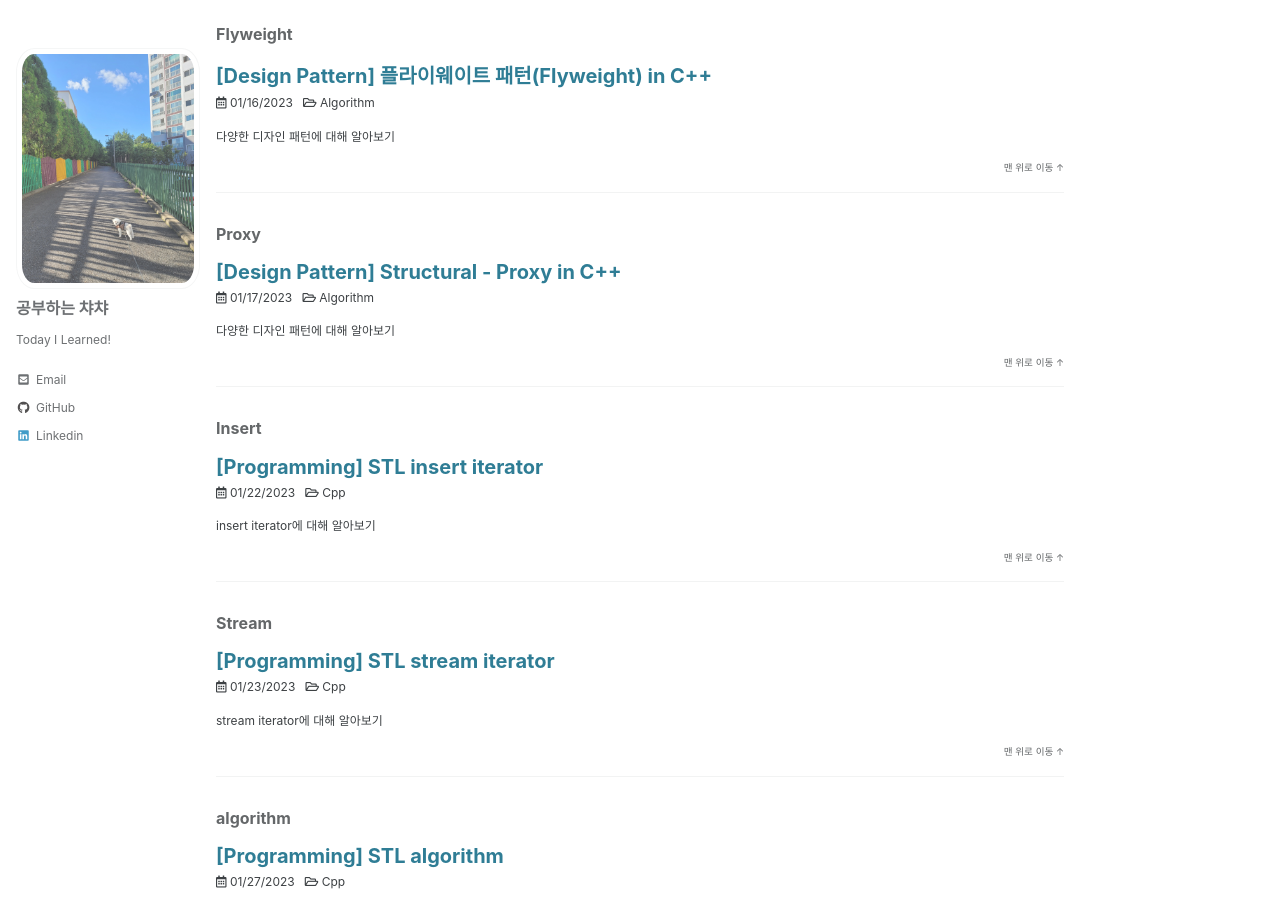
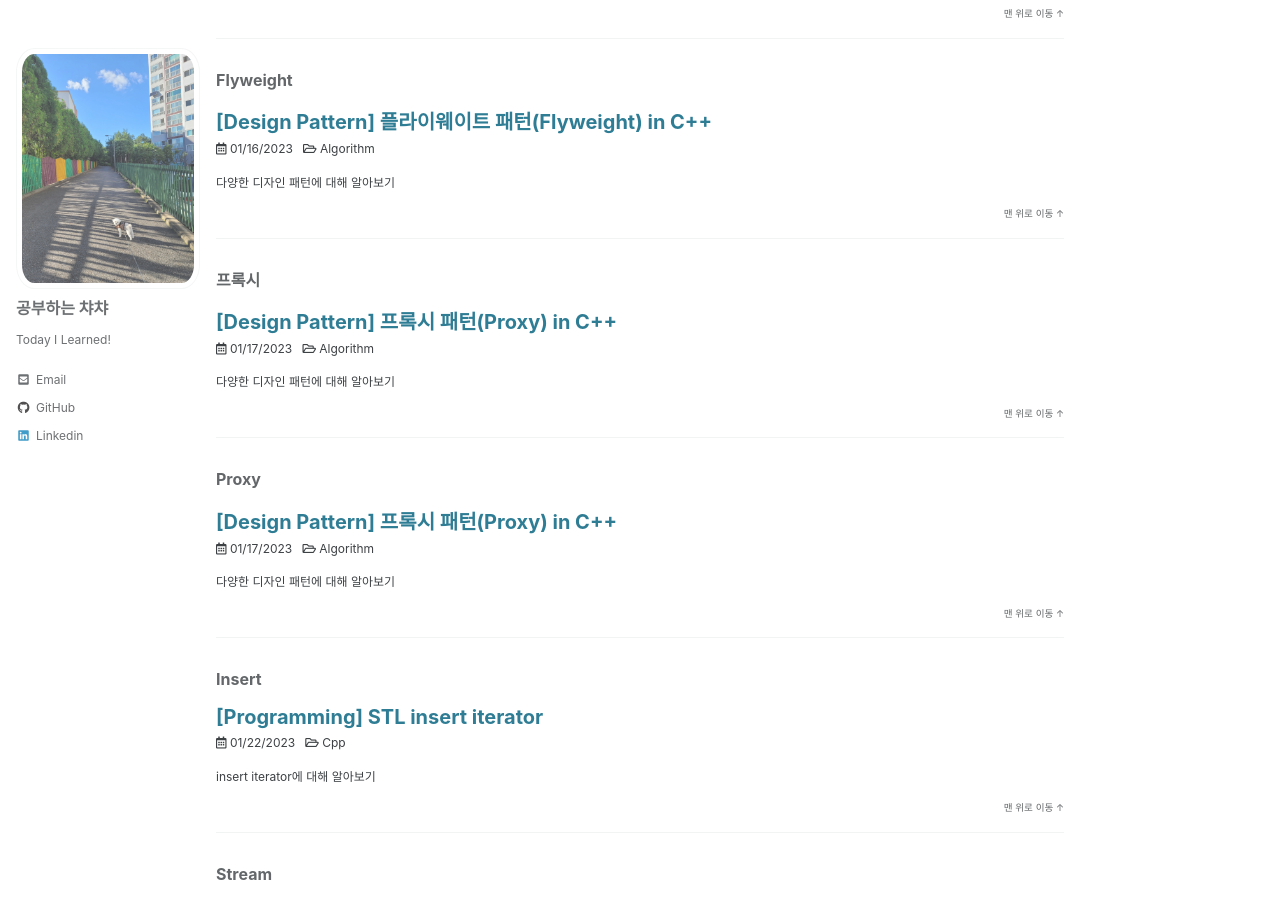
Before and after one commit to chachayelmo/chachayelmo.github.io, a Jekyll site: the page built from _pages/tag-archive.md, in a window 1280 px wide and 900 px high, scrolled down 65891 px. Built offline with Jekyll 4.4.1, drawn with Linux system fonts in a browser that asks for light colours; cached includes are drawn as plain includes; some of the changed text lies outside the part shown.

Commit message:
[POST] modify proxy pattern

```diff
--- a/_posts/2023-01-17-designpattern-proxy.md
+++ b/_posts/2023-01-17-designpattern-proxy.md
@@ -1,16 +1,20 @@
 ---
 published: true
-title:  "[Design Pattern] Structural - Proxy in C++"
+title:  "[Design Pattern] 프록시 패턴(Proxy) in C++"
 excerpt: "다양한 디자인 패턴에 대해 알아보기"
 
 categories:
   - Algorithm
 tags:
-  - [DesignPattern, Proxy, Structural, Pattern]
+  - [프록시, DesignPattern, Proxy, Structural, Pattern]
 
 toc: true
 toc_sticky: true
-
+author: chachayelmo
+sitemap:
+  changefreq : daily
+  priority : 1.0
+comment: true
 date: 2023-01-17
 last_modified_at: 2023-01-17
 ---
@@ -30,10 +34,12 @@ last_modified_at: 2023-01-17
 ### 1.2. 문제
 
 - 객체에 대한 접근을 제한하는 이유는?
-    - 방대한 양의 시스템 자원을 소모하는 객체가 있다고 가정하고, 이 객체는 필요할 때가 있지만 항상 필요한 것은 아님
+    - 방대한 양의 시스템 자원을 소모하는 객체가 있다고 가정하고,
+    - 이 객체는 필요할 때가 있지만 항상 필요한 것은 아님
 
 ![image](https://user-images.githubusercontent.com/23397039/212868286-088f7e1b-ad98-4df1-9ec7-ea668490b587.png){: .align-center}
-    - 필요할 때만 객체를 만들어서 lazy initialization 을 구현하면 객체의 모든 클라이언트들은 초기화 코드를 실행해야 되는데 이는 많은 중복 코드를 만들 것임
+    - 필요할 때만 객체를 만들어서 lazy initialization 을 구현하면,
+    - 객체의 모든 클라이언트들은 초기화 코드를 실행해야 되는데 이는 많은 중복 코드를 만들 것임
     - 코드를 클래스에 직접 넣을 수도 있지만 폐쇄된 타사 라이브러리의 일부일 수도 있음
 
 ### 1.3. 해결책
```
Also changed, not shown: other parts of _posts/2023-01-17-designpattern-proxy.md (+30 -27 lines).
